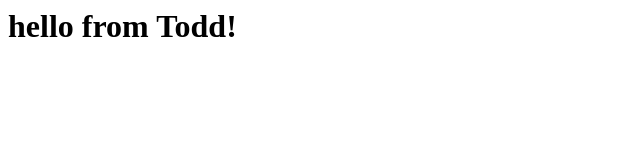
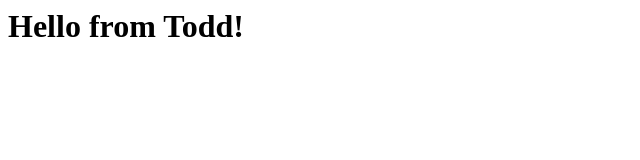
Before and after one commit to umich-arc/todd-mytest, a plain HTML site: page index.html in a window 1280 px wide. Shown: the whole page, without its empty margins (0-640 px from the left). Drawn offline with Linux system fonts and the light colour scheme.

Commit message:
Update index.html

```diff
--- a/index.html
+++ b/index.html
@@ -1 +1 @@
-<h1> hello from Todd!</h1>
+<h1> Hello from Todd!</h1>
```
